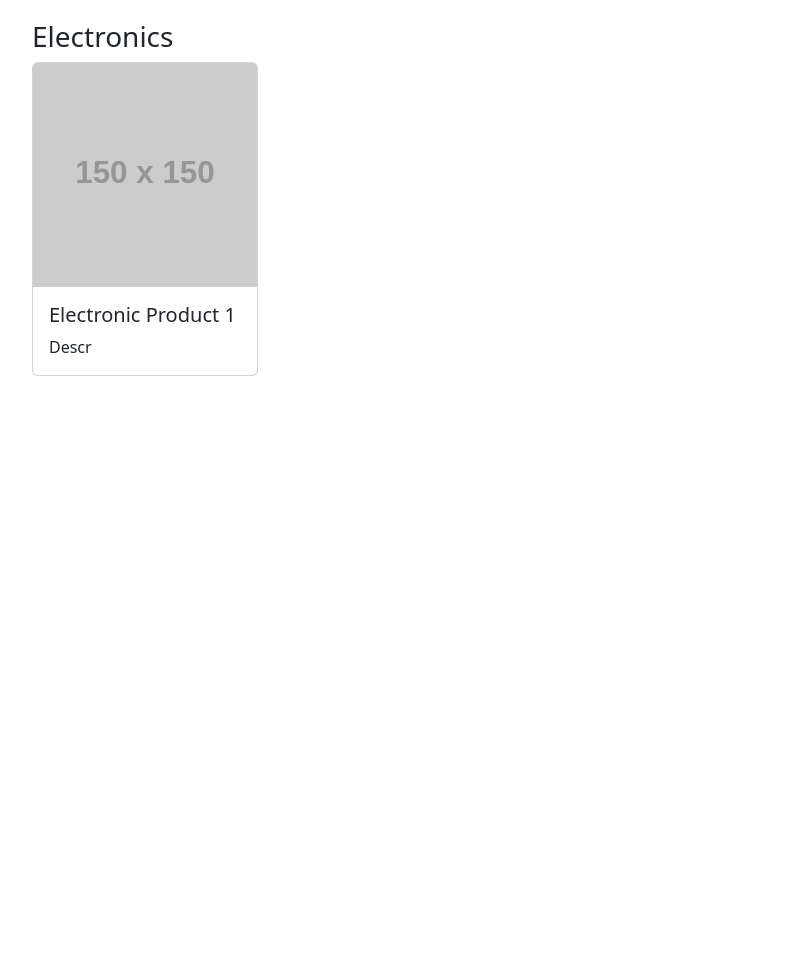
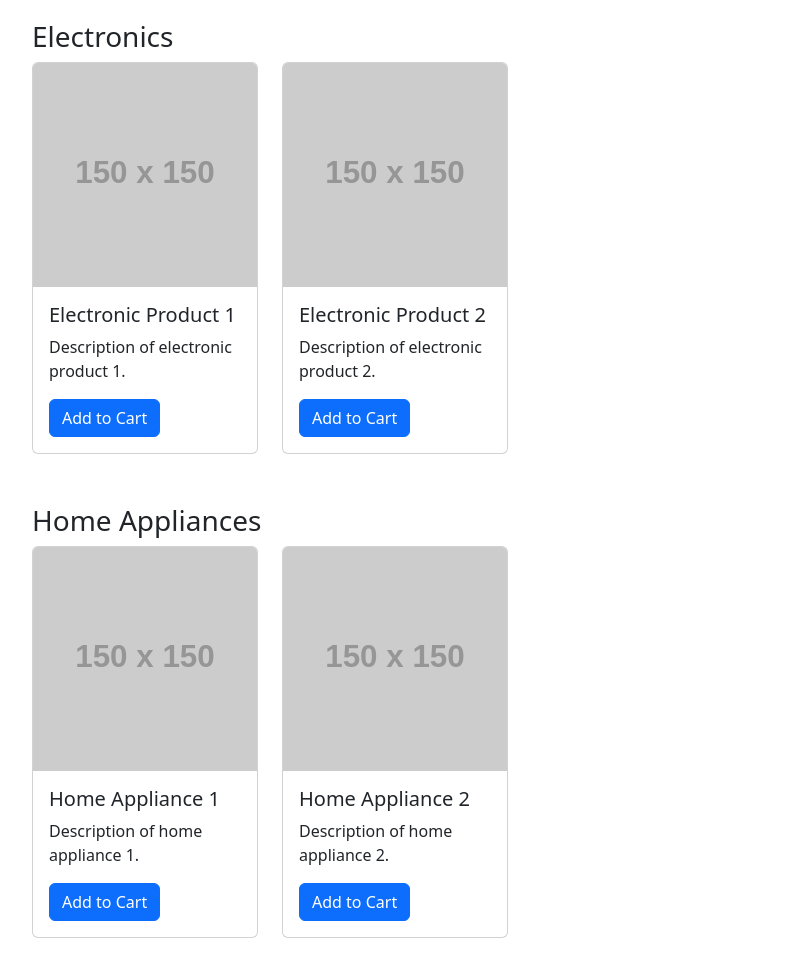
Before and after one commit to DEL-ORG/S7-DEVINE, a plain HTML site: page public-html/index.html in a window 1280 px wide. Shown: the part 62-1038 px from the top of the page, without its empty margins (120-927 px from the left). Before the commit the page ends 800 px from the top, so only its background shows below. Drawn offline with nearby package versions, Linux system fonts and the light colour scheme; placeholder pictures from the web are drawn by us.

Commit message:
Update index.html

```diff
--- a/public-html/index.html
+++ b/public-html/index.html
@@ -34,4 +34,54 @@
                         <img src="https://via.placeholder.com/150" class="card-img-top" alt="Electronic Product 1">
                         <div class="card-body">
                             <h5 class="card-title">Electronic Product 1</h5>
-                            <p class="card-text">Descr
+                            <p class="card-text">Description of electronic product 1.</p>
+                            <a href="#" class="btn btn-primary">Add to Cart</a>
+                        </div>
+                    </div>
+                </div>
+                <!-- Product 2 -->
+                <div class="col-md-3">
+                    <div class="card product">
+                        <img src="https://via.placeholder.com/150" class="card-img-top" alt="Electronic Product 2">
+                        <div class="card-body">
+                            <h5 class="card-title">Electronic Product 2</h5>
+                            <p class="card-text">Description of electronic product 2.</p>
+                            <a href="#" class="btn btn-primary">Add to Cart</a>
+                        </div>
+                    </div>
+                </div>
+            </div>
+        </div>
+
+        <!-- Category 2 -->
+        <div class="category">
+            <h3>Home Appliances</h3>
+            <div class="row">
+                <!-- Product 1 -->
+                <div class="col-md-3">
+                    <div class="card product">
+                        <img src="https://via.placeholder.com/150" class="card-img-top" alt="Home Appliance 1">
+                        <div class="card-body">
+                            <h5 class="card-title">Home Appliance 1</h5>
+                            <p class="card-text">Description of home appliance 1.</p>
+                            <a href="#" class="btn btn-primary">Add to Cart</a>
+                        </div>
+                    </div>
+                </div>
+                <!-- Product 2 -->
+                <div class="col-md-3">
+                    <div class="card product">
+                        <img src="https://via.placeholder.com/150" class="card-img-top" alt="Home Appliance 2">
+                        <div class="card-body">
+                            <h5 class="card-title">Home Appliance 2</h5>
+                            <p class="card-text">Description of home appliance 2.</p>
+                            <a href="#" class="btn btn-primary">Add to Cart</a>
+                        </div>
+                    </div>
+                </div>
+            </div>
+        </div>
+    </div>
+    <script src="https://cdn.jsdelivr.net/npm/bootstrap@5.3.0/dist/js/bootstrap.bundle.min.js"></script>
+</body>
+</html>
```
